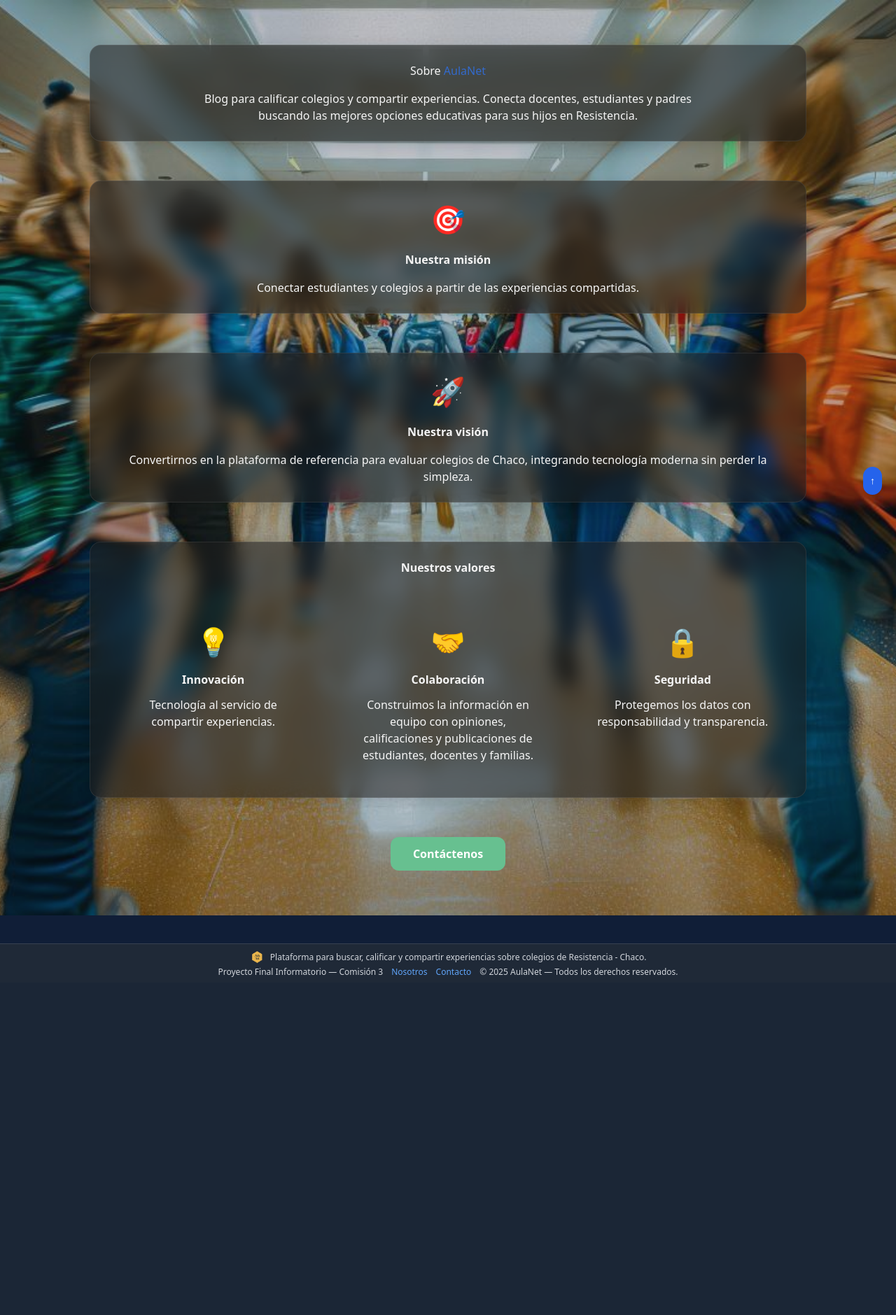
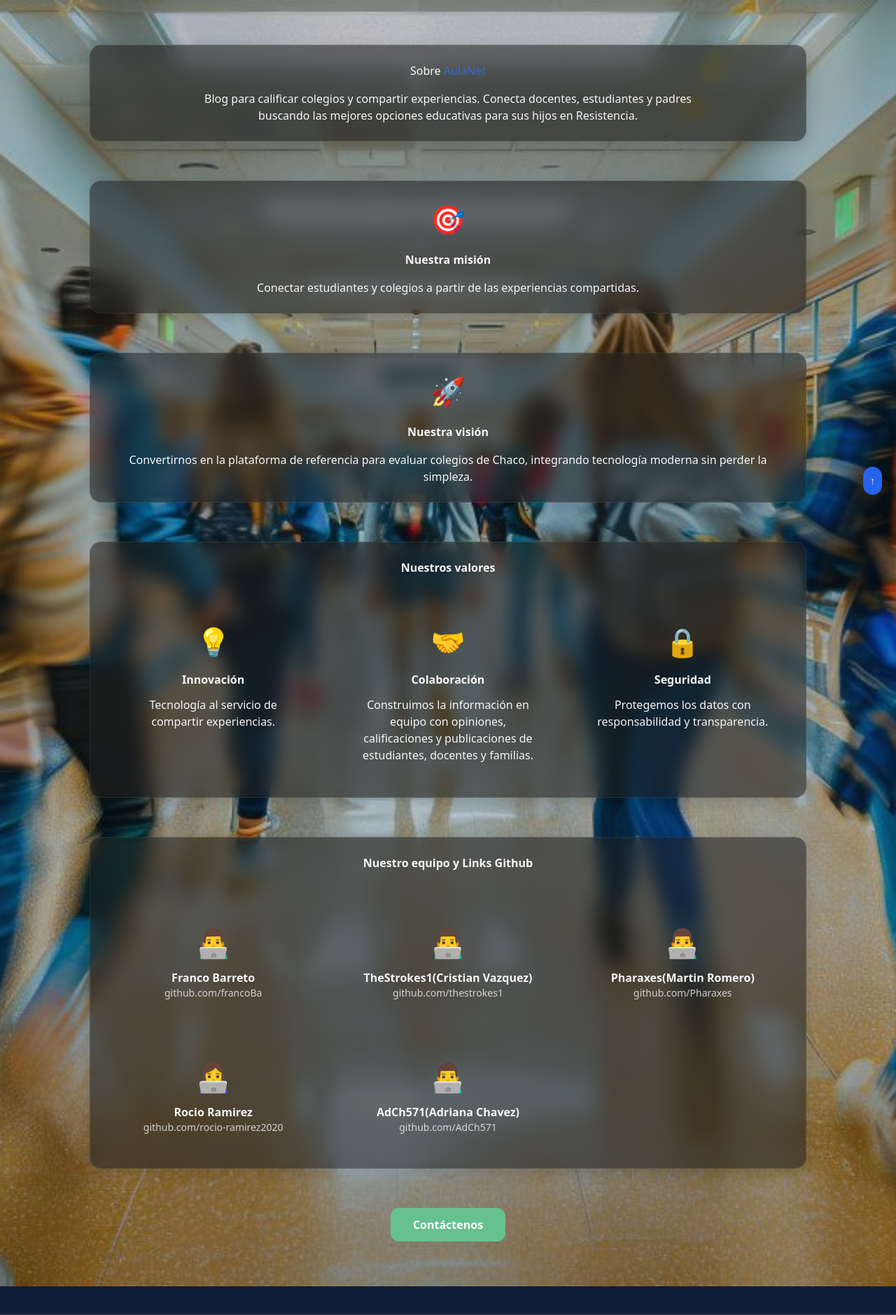
Before and after one commit to francoBa/AulaNet, a Django app: template aulanet/templates/core/about.html in a window 1280 px wide. Shown: the part 73-1952 px from the top of the page at 70% size. Before the commit the page ends 1469 px from the top, so only its background shows below. Run offline with Django 3.2, Linux system fonts and the light colour scheme; the template is opened without the code that fills it, so the values that code supplies are empty; some libraries are stand-ins or nearby versions.

Commit message:
Add team GitHub links to About page

```diff
--- a/aulanet/templates/core/about.html
+++ b/aulanet/templates/core/about.html
@@ -119,6 +119,53 @@
   </div>
 </section>
 
+      <!-- Sección Equipo -->
+<section class="glass-card space-y-8 text-center">
+  <h2 class="font-semibold text-[var(--font-size-subtitle)] text-[var(--color-secondary)]">
+    Nuestro equipo y Links Github
+  </h2>
+
+  <div class="grid sm:grid-cols-2 md:grid-cols-3 gap-8 pt-4">
+
+    <a href="https://github.com/francoBa" target="_blank"
+       class="group p-6 rounded-xl transition hover:scale-105">
+      <div class="text-[40px]">👨‍💻</div>
+      <h3 class="font-semibold mt-2">Franco Barreto</h3>
+      <p class="text-sm opacity-80">github.com/francoBa</p>
+    </a>
+
+    <a href="https://github.com/thestrokes1" target="_blank"
+       class="group p-6 rounded-xl transition hover:scale-105">
+      <div class="text-[40px]">👨‍💻</div>
+      <h3 class="font-semibold mt-2">TheStrokes1(Cristian Vazquez)</h3>
+      <p class="text-sm opacity-80">github.com/thestrokes1</p>
+    </a>
+
+    <a href="https://github.com/Pharaxes" target="_blank"
+       class="group p-6 rounded-xl transition hover:scale-105">
+      <div class="text-[40px]">👨‍💻</div>
+      <h3 class="font-semibold mt-2">Pharaxes(Martin Romero)</h3>
+      <p class="text-sm opacity-80">github.com/Pharaxes</p>
+    </a>
+
+    <a href="https://github.com/rocio-ramirez2020" target="_blank"
+       class="group p-6 rounded-xl transition hover:scale-105">
+      <div class="text-[40px]">👩‍💻</div>
+      <h3 class="font-semibold mt-2">Rocio Ramirez</h3>
+      <p class="text-sm opacity-80">github.com/rocio-ramirez2020</p>
+    </a>
+
+    <a href="https://github.com/AdCh571" target="_blank"
+       class="group p-6 rounded-xl transition hover:scale-105">
+      <div class="text-[40px]">👨‍💻</div>
+      <h3 class="font-semibold mt-2">AdCh571(Adriana Chavez)</h3>
+      <p class="text-sm opacity-80">github.com/AdCh571</p>
+    </a>
+
+  </div>
+</section>
+
+
 <!-- CTA / botón -->
 <section class="text-center mt-10">
   <a
```
